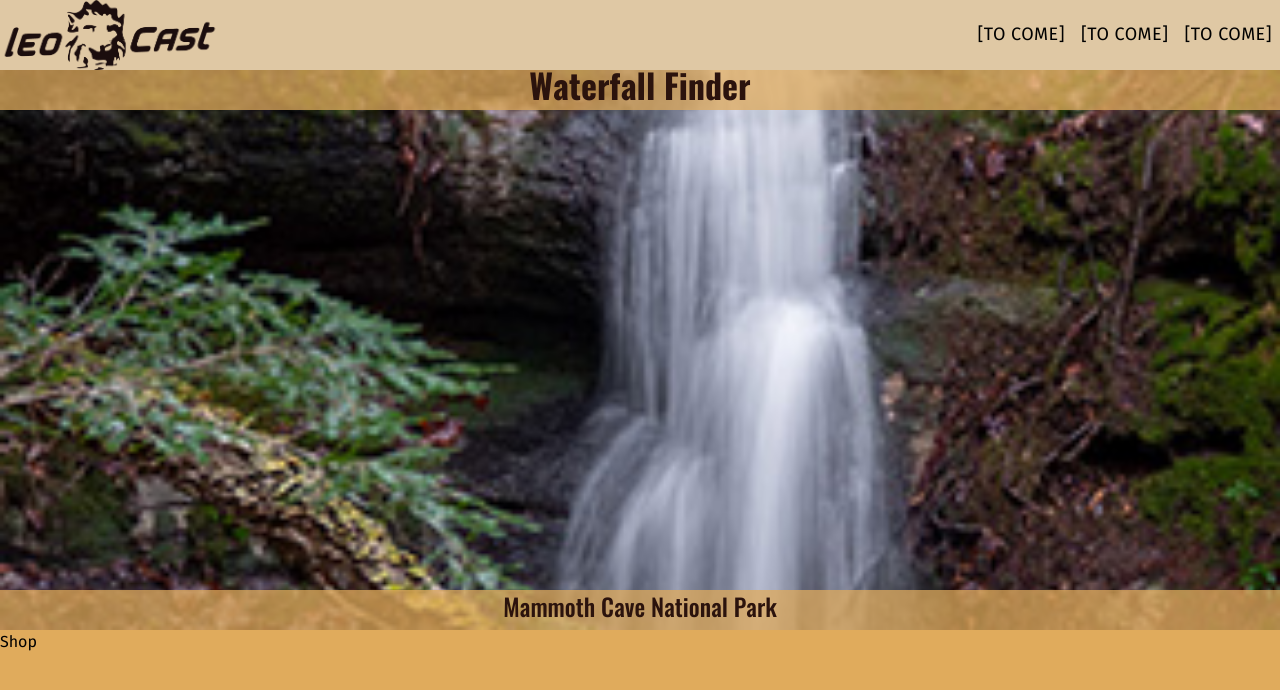
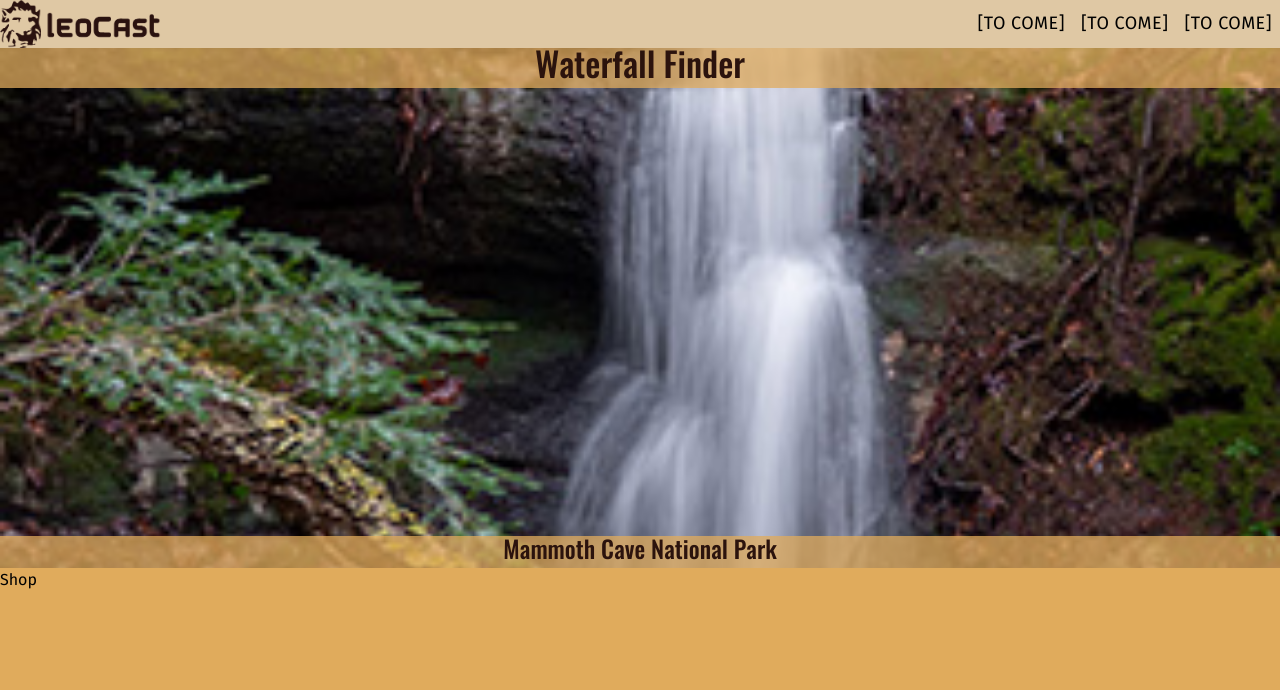
Before and after one commit to leoosborne/waterfall-finder, a website: page public/index.html in a window 1280 px wide. Drawn offline with Linux system fonts and the light colour scheme; no server answers.

Commit message:
updated styles

```diff
--- a/css/styles.css
+++ b/css/styles.css
@@ -233,17 +233,16 @@ Navigation
   display: flex;
   justify-content: space-between;
   align-items: center;
-   /* padding: 1rem;
- margin: 2rem 1rem 0; */
+  height: 3rem;
 
 }
 
 .mobile-nav-toggle {
-  display: none;
+  display: none;;
 }
 
 .logo img {
-  width: 13.75rem;
+  height: 3rem;
 }
 
 
@@ -342,7 +341,7 @@ Mobile First Typography
   flex-direction: column;
   align-content: space-between;
   align-items: center;
-  min-height: 70vh;
+  min-height: 65vh;
   background-image: url(../img/hero-mobile-2.jpg);
   background-size: cover;
   background-position: center;
@@ -358,7 +357,7 @@ Mobile First Typography
 }
 
 .hero-container > h2 {
-  line-height: 2.5rem;
+  line-height: 2rem;
   text-align: center;
   background-color: hsl(36, 68%, 62%, 75%);
   box-sizing: border-box;
@@ -441,7 +440,7 @@ Media Queries *******
       background: transparent;
       border: 0;
       padding: 0;
-      width: 2rem;
+      width: 3rem;
       aspect-ratio: 1;
       background-image: url(../img/icon-hamburger.png);
       background-size: contain;
--- a/public/index.html
+++ b/public/index.html
@@ -17,7 +17,7 @@
     <header class="primary-header">
       <div class="container">
          <div class="nav-wrapper bg-accent-900">
-              <a href="../public/index.html" class="logo"><img src="../img/leocast-lion-head-and-text.webp" alt="LeoCast LLC's logo"></a>
+              <a href="../public/index.html" class="logo"><img src="../img/leocast-lion-head-and-text-linear.webp" alt="LeoCast LLC's logo"></a>
               <button class="mobile-nav-toggle" aria-controls="primary-navigation" aria-expanded="false">
                   <span class="visually-hidden">Menu</span>
               </button>
@@ -35,7 +35,7 @@
   <main>
     <section class="container hero-container">
       <h1 class="fs-mobile-h1
-      ff-heading heading txt-dark-600 fw-bold">Waterfall Finder</h1>
+      ff-heading heading txt-dark-600 fw-semibold">Waterfall Finder</h1>
       <h2 class="fs-mobile-h2 ff-heading heading txt-dark-600 fw-semibold">Mammoth Cave National Park</h2>
       <div>
         <!-- Add your photos dynamically using JavaScript -->
```
Also changed, not shown: img/icon-close.png, img/icon-hamburger.png, img/leocast-lion-head-and-text-linear.png (added), img/leocast-lion-head-and-text-linear.webp (added).
